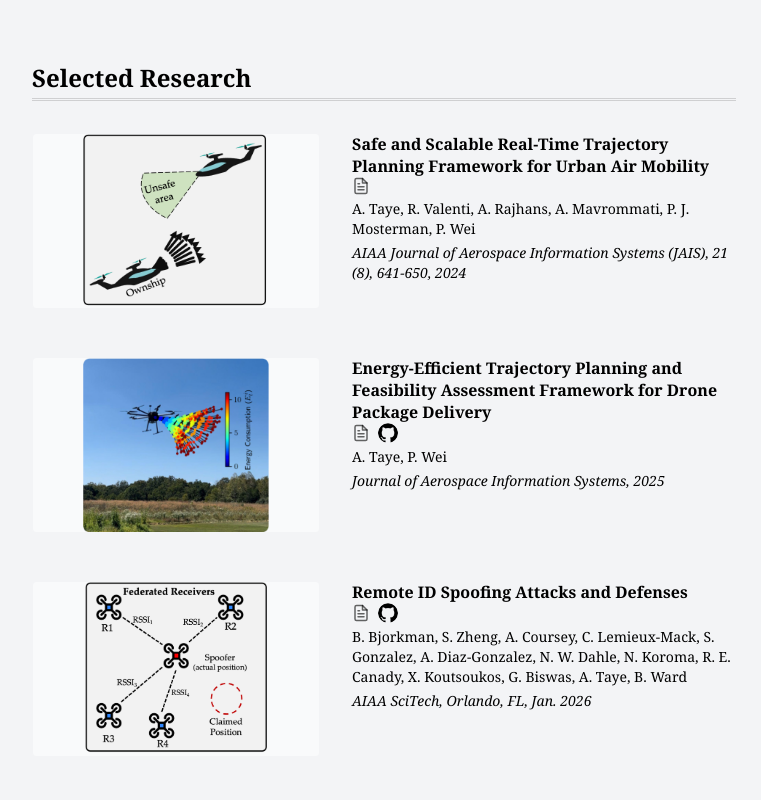
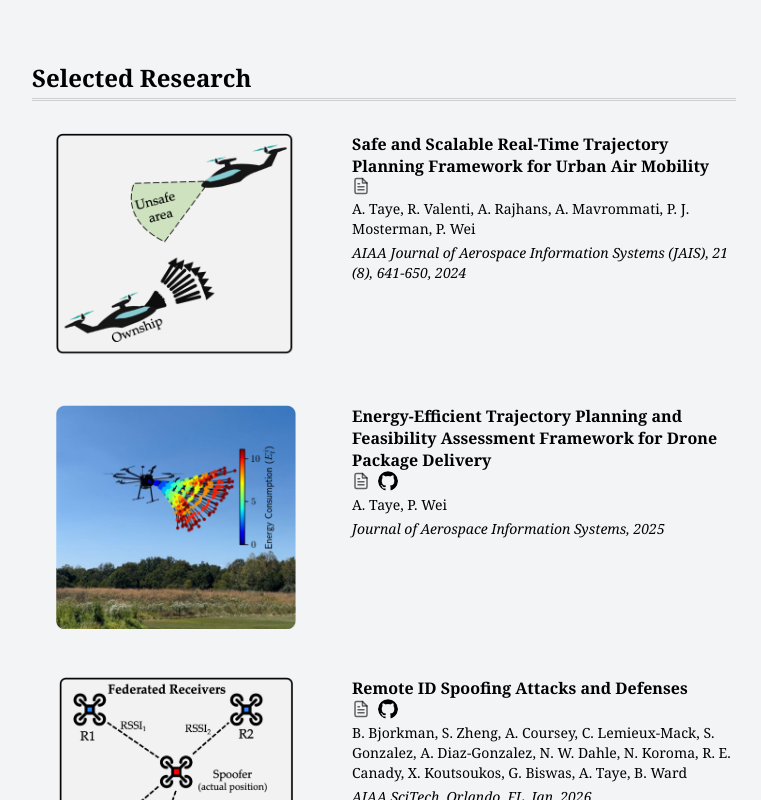
Before and after one commit to Abenezergirma/abenezertaye.github.io, a Next.js app: page / in a window 1280 px wide. Shown: the part 840-1640 px from the top of the page, without its empty margins (256-1017 px from the left). Built offline with nearby package versions, Linux system fonts and the light colour scheme.

Commit message:
fix(ui): remove thumbnail background, increase thumbnail size, blend with page

```diff
--- a/src/components/ResearchItem.tsx
+++ b/src/components/ResearchItem.tsx
@@ -32,8 +32,8 @@ function formatVenue(v: string, y?: string) {
 export default function ResearchItem({ title, authors, venue, year, imageSrc, pdfPath, codeUrl }: Props) {
   return (
     <div className="flex gap-6 md:gap-8 items-start">
-      <div className="shrink-0 w-36 md:w-72">
-        <div className="w-full h-28 md:h-44 relative bg-gray-50 border border-gray-100 rounded-sm overflow-hidden">
+      <div className="shrink-0 w-40 md:w-72">
+        <div className="w-full h-40 md:h-56 relative bg-transparent rounded-lg overflow-hidden">
           <Image src={imageSrc} alt={title} fill className="object-contain object-center" />
         </div>
       </div>
```
